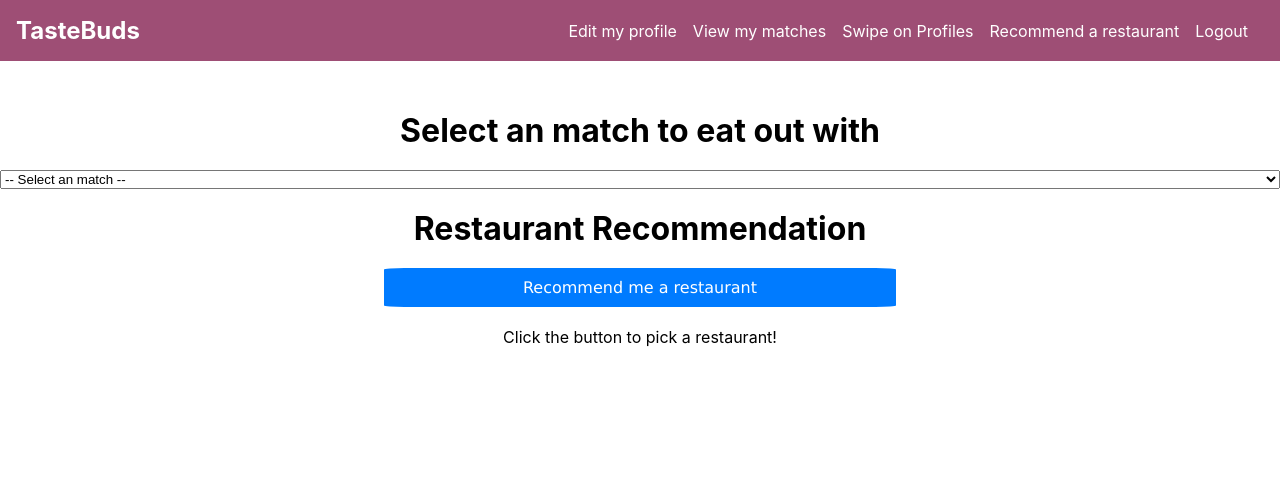
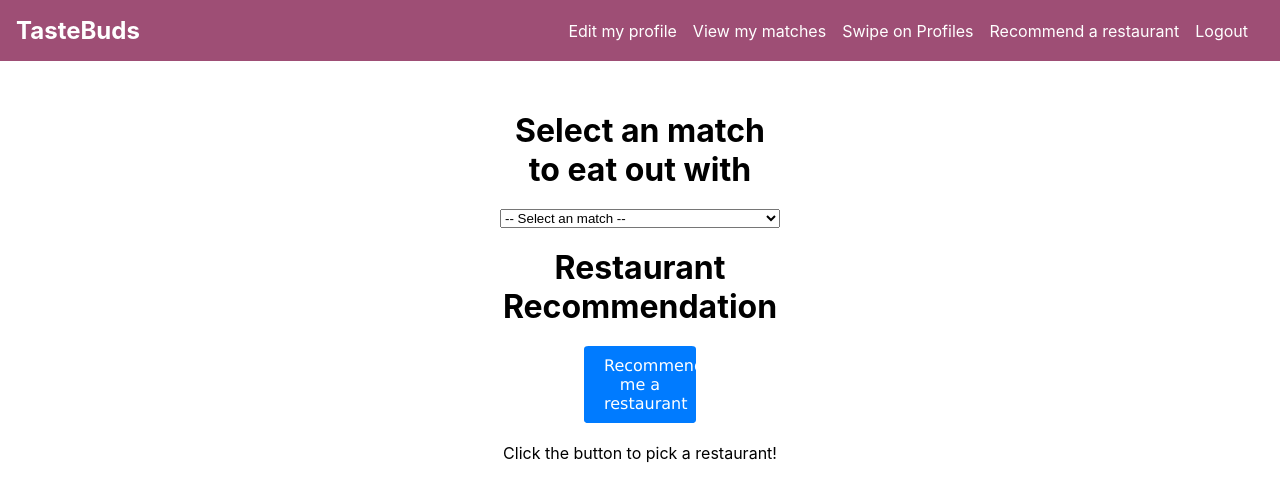
Before and after one commit to azh05/TasteBuds, a React (Create React App) app in the folder tastebuds-site/: page /recommend in a window 1280 px wide. Shown: the top 500 px of the page. Built offline with nearby package versions, Linux system fonts and the light colour scheme.

Commit message:
Fixed dropdown size on restaurant page and name of app in tab

```diff
--- a/tastebuds-site/public/index.html
+++ b/tastebuds-site/public/index.html
@@ -24,7 +24,7 @@
       work correctly both with client-side routing and a non-root public URL.
       Learn how to configure a non-root public URL by running `npm run build`.
     -->
-    <title>React App</title>
+    <title>TasteBuds</title>
   </head>
   <body>
     <noscript>You need to enable JavaScript to run this app.</noscript>
--- a/tastebuds-site/src/pages/recommend.js
+++ b/tastebuds-site/src/pages/recommend.js
@@ -162,7 +162,7 @@ function Recommend(user2) {
     return (
     <div>
       <Navbar></Navbar>
-      <div  className ="recommender" style={{ textAlign: "center", marginTop: "50px" }}>
+      <div  className ="recommender" style={{ textAlign: "center", marginTop: "50px", marginRight: "500px", marginLeft: "500px" }}>
       <h1>Select an match to eat out with</h1>
       <select className = "slector" value={selectedOption} onChange={handleChange}>
         <option value="" disabled>
```
